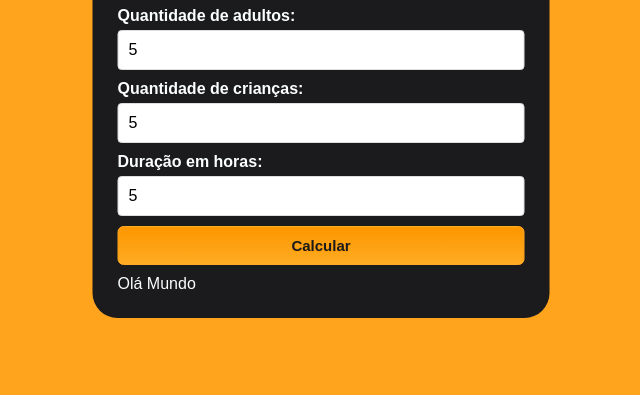
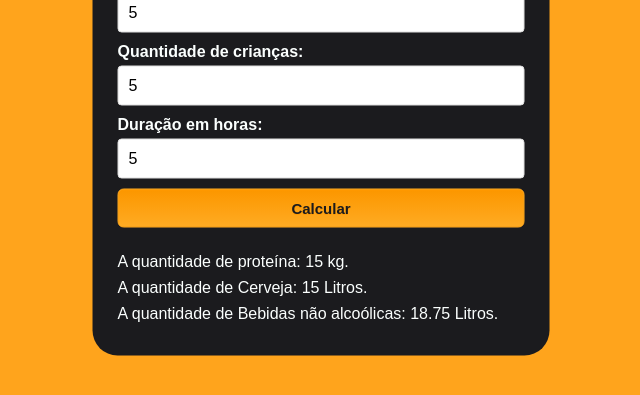
Before and after one commit to gblpacheco/churrascometro, a plain HTML site: page index.html in a window 1280 px wide. Both pictures are taken after typing "5", "5", "5" into the empty fields and a click on the button "Calcular". Shown: the part 295-690 px from the top of the page, without its empty margins (319-959 px from the left). Drawn offline with Linux system fonts and the light colour scheme; a web font is replaced by a local one.

Commit message:
Upgrade
Atualização do JS

```diff
--- a/css/style.css
+++ b/css/style.css
@@ -97,3 +97,16 @@ label {
 	position: relative;
 	top: 1px;
 }
+
+section {
+    display: none;
+}
+
+section > ol {
+    list-style: none;
+    padding-top: 15px;
+}
+
+section > ol > li {
+    padding-bottom: 8px;
+}
--- a/index.html
+++ b/index.html
@@ -18,10 +18,14 @@
             <input type="number" name="Crianças" id="kids" title="Numero de crianças" placeholder="Digite a quantidade">
             <label for="">Duração em horas:</label>
             <input type="number" name="Duração" id="duration" title="Duração em horas" placeholder="Digite a duração">
-            <input type="button" value="Calcular" class="button">
+            <input type="button" value="Calcular" class="button" onclick="calcular()">
         </form>
-        <section>
-            <p id="res"></p>
+        <section id="elemento">
+            <ol>
+                <li id="resP"></li>
+                <li id="resC"></li>
+                <li id="resNA"></li>
+            </ol>
         </section>
     </main>
     <script src="js/script.js"></script>
--- a/js/script.js
+++ b/js/script.js
@@ -6,5 +6,31 @@
 
 // Crianças valem 0,5 pessoas.
 
-let r = document.getElementById("res")
-r.innerText = `Olá Mundo`
+
+function calcular () {
+
+    const transformUnd = 1000;
+
+    const proteina = 400;
+    const proteinaKid = 200;
+    const beer = 600;
+    const nonAlcoholic = 500;
+    const nonAlcoholicKids = 250;
+
+    let adult = parseInt(document.getElementById("adult").value);
+    let kids = parseInt(document.getElementById("kids").value);
+    let duration = parseInt(document.getElementById("duration").value)
+
+    let rP = document.getElementById("resP");
+    let rC = document.getElementById("resC");
+    let rNA = document.getElementById("resNA");
+
+    let calP = (((adult * proteina) + (kids * proteinaKid)) * duration) / transformUnd;
+    let calC = (adult * beer * duration) / transformUnd;
+    let calNA = (((adult * nonAlcoholic) + (kids * nonAlcoholicKids)) * duration) / transformUnd;
+
+    rP.innerText = `A quantidade de proteína: ${calP} kg.`
+    rC.innerText = `A quantidade de Cerveja: ${calC} Litros.`
+    rNA.innerText = `A quantidade de Bebidas não alcoólicas: ${calNA} Litros.`
+    document.getElementById("elemento").style.display = "block";
+}
```
